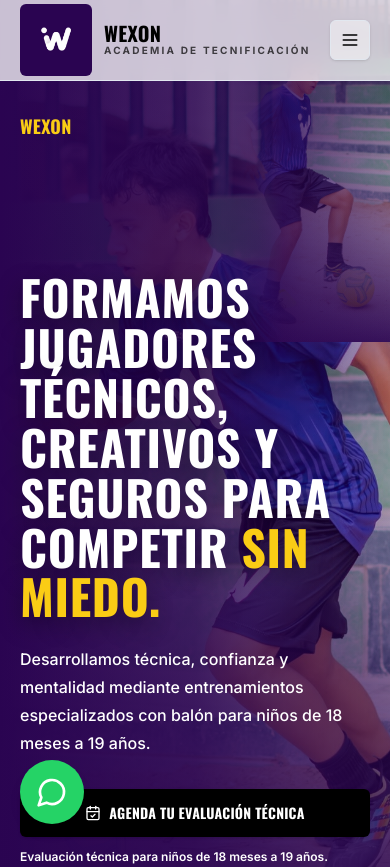
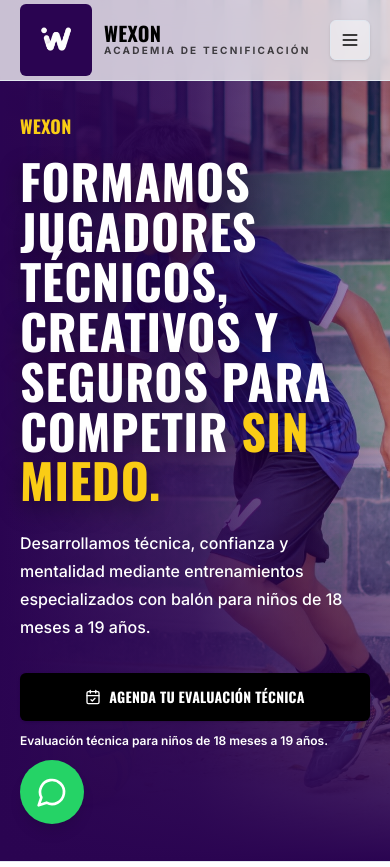
Before and after one commit to castroycespedes/PAGINA-WEB-WESON-FC, a Next.js app in the folder frontend/: page / in a window 390 px wide. Shown: the top 867 px of the page. Built offline with nearby package versions, Linux system fonts and the light colour scheme.

Commit message:
Show one hero photo on mobile

```diff
--- a/frontend/src/app/page.tsx
+++ b/frontend/src/app/page.tsx
@@ -113,26 +113,13 @@ export default function LandingPage() {
           />
           <div className="absolute inset-0 bg-gradient-to-r from-primary via-primary/35 to-transparent" />
         </div>
-        <div className="pointer-events-none absolute right-0 top-0 h-[35%] w-[44%] [mask-image:linear-gradient(to_right,transparent_0%,black_38%)] md:hidden">
-          <Image
-            src="/assets/wexon-hero-player.png"
-            alt=""
-            fill
-            className="object-cover object-[center_16%]"
-          />
-          <div className="absolute inset-0 bg-gradient-to-l from-transparent via-primary/20 to-primary/90" />
-          <div className="absolute inset-0 bg-gradient-to-b from-primary/20 via-transparent to-primary/90" />
-        </div>
         <div className="absolute inset-0 bg-gradient-to-r from-primary via-primary/85 to-primary/35" />
         <div className="absolute inset-0 bg-gradient-to-t from-primary via-transparent to-primary/25" />
         <div className="relative mx-auto flex min-h-[760px] max-w-7xl items-center px-5 py-28 sm:px-8 lg:px-10">
           <div className="max-w-2xl">
-            <div className="mb-4 flex items-start justify-between gap-4">
-              <p className="text-lg font-black uppercase tracking-[0.28em] text-[#facc15] sm:text-xl">
-                WEXON
-              </p>
-              <div aria-hidden="true" className="h-36 w-28 shrink-0 md:hidden" />
-            </div>
+            <p className="mb-4 text-lg font-black uppercase tracking-[0.28em] text-[#facc15] sm:text-xl">
+              WEXON
+            </p>
             <h1 className="floating-title text-5xl font-black uppercase leading-[1.04] tracking-wide text-white sm:text-6xl lg:text-7xl">
               Formamos jugadores técnicos, creativos y seguros para competir{' '}
               <span className="text-[#facc15]">sin miedo.</span>
```
